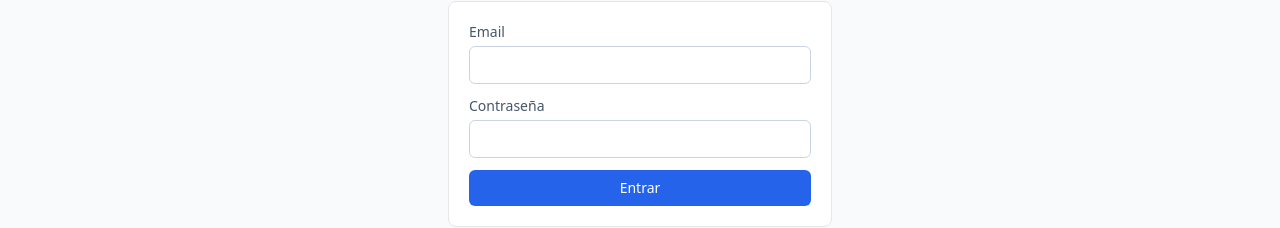
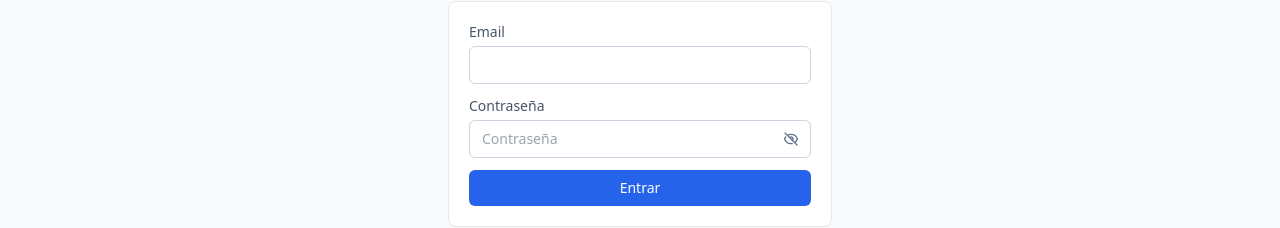
Before and after one commit to dxviidmg/deskly-tickets, a Next.js app in the folder web/: page /login in a window 1280 px wide. Shown: the part 128-356 px from the top of the page. Built offline with nearby package versions, Linux system fonts and the light colour scheme.

Commit message:
feat(web): password visibility toggle (eye icon)
New PasswordInput component with show/hide button using SVG icons (eye/eye-off)
Applied to:
- Login page (Iniciar sesión)
- User creation form (Crear usuario)

Button appears right side of input, clicking toggles password visibility

```diff
--- a/web/app/login/page.tsx
+++ b/web/app/login/page.tsx
@@ -3,6 +3,7 @@
 import { useEffect, useState } from "react";
 import { useRouter, useSearchParams } from "next/navigation";
 import { useAuth } from "@/components/AuthProvider";
+import { PasswordInput } from "@/components/PasswordInput";
 import { ApiError } from "@/lib/api";
 
 export default function LoginPage() {
@@ -61,12 +62,11 @@ export default function LoginPage() {
           <label className="mb-1 block text-sm text-slate-600">
             Contraseña
           </label>
-          <input
-            type="password"
+          <PasswordInput
             value={password}
-            onChange={(e) => setPassword(e.target.value)}
+            onChange={setPassword}
+            placeholder="Contraseña"
             required
-            className="w-full rounded-md border border-slate-300 px-3 py-2 text-sm"
           />
         </div>
         {error && (
--- a/web/app/users/page.tsx
+++ b/web/app/users/page.tsx
@@ -4,6 +4,7 @@ import { useCallback, useEffect, useState } from "react";
 import { api, ApiError } from "@/lib/api";
 import type { User } from "@/lib/types";
 import { RequireAuth } from "@/components/RequireAuth";
+import { PasswordInput } from "@/components/PasswordInput";
 import { TableSkeleton, EmptyState, ErrorState } from "@/components/UiStates";
 
 export default function UsersPage() {
@@ -116,15 +117,16 @@ function UsersAdmin() {
             required
             className="flex-1 rounded-md border border-slate-300 px-3 py-2 text-sm"
           />
-          <input
-            type="password"
-            value={password}
-            onChange={(e) => setPassword(e.target.value)}
-            placeholder="Contraseña (mín. 6)"
-            required
-            minLength={6}
-            className="flex-1 rounded-md border border-slate-300 px-3 py-2 text-sm"
-          />
+          <div className="flex-1">
+            <PasswordInput
+              value={password}
+              onChange={setPassword}
+              placeholder="Contraseña (mín. 6)"
+              required
+              minLength={6}
+              className="flex-1"
+            />
+          </div>
           <label className="flex items-center gap-1 text-sm text-slate-600">
             <input
               type="checkbox"
--- /dev/null
+++ b/web/components/PasswordInput.tsx
@@ -0,0 +1,88 @@
+import { useState } from "react";
+
+interface PasswordInputProps {
+  value: string;
+  onChange: (value: string) => void;
+  placeholder?: string;
+  required?: boolean;
+  disabled?: boolean;
+  minLength?: number;
+  className?: string;
+}
+
+export function PasswordInput({
+  value,
+  onChange,
+  placeholder = "Contraseña",
+  required = false,
+  disabled = false,
+  minLength,
+  className = "",
+}: PasswordInputProps) {
+  const [showPassword, setShowPassword] = useState(false);
+
+  const toggleVisibility = () => {
+    setShowPassword(!showPassword);
+  };
+
+  return (
+    <div className="relative flex items-center">
+      <input
+        type={showPassword ? "text" : "password"}
+        value={value}
+        onChange={(e) => onChange(e.target.value)}
+        placeholder={placeholder}
+        required={required}
+        disabled={disabled}
+        minLength={minLength}
+        className={`w-full rounded-md border border-slate-300 px-3 py-2 text-sm pr-10 ${className}`}
+      />
+      <button
+        type="button"
+        onClick={toggleVisibility}
+        disabled={disabled}
+        aria-label={showPassword ? "Ocultar contraseña" : "Mostrar contraseña"}
+        className="absolute right-2 top-1/2 -translate-y-1/2 rounded p-1 text-slate-500 hover:bg-slate-100 hover:text-slate-700 disabled:opacity-50"
+        title={showPassword ? "Ocultar" : "Mostrar"}
+      >
+        {showPassword ? (
+          // Eye icon (open)
+          <svg
+            className="h-4 w-4"
+            fill="none"
+            stroke="currentColor"
+            viewBox="0 0 24 24"
+          >
+            <path
+              strokeLinecap="round"
+              strokeLinejoin="round"
+              strokeWidth={2}
+              d="M15 12a3 3 0 11-6 0 3 3 0 016 0z"
+            />
+            <path
+              strokeLinecap="round"
+              strokeLinejoin="round"
+              strokeWidth={2}
+              d="M2.458 12C3.732 7.943 7.523 5 12 5c4.478 0 8.268 2.943 9.542 7-1.274 4.057-5.064 7-9.542 7-4.477 0-8.268-2.943-9.542-7z"
+            />
+          </svg>
+        ) : (
+          // Eye-off icon (closed)
+          <svg
+            className="h-4 w-4"
+            fill="none"
+            stroke="currentColor"
+            viewBox="0 0 24 24"
+          >
+            <path
+              strokeLinecap="round"
+              strokeLinejoin="round"
+              strokeWidth={2}
+              d="M13.875 18.825A10.05 10.05 0 0112 19c-4.478 0-8.268-2.943-9.543-7a9.97 9.97 0 011.563-3.029m5.858.908a3 3 0 114.243 4.243M9.878 9.878l4.242 4.242M9.88 9.88l-3.29-3.29m7.532 7.532l3.29 3.29M3 3l3.59 3.59m0 0A9.953 9.953 0 0112 5c4.478 0 8.268 2.943 9.543 7a10.025 10.025 0 01-4.132 5.411m0 0L21 21"
+            />
+          </svg>
+        )}
+      </button>
+    </div>
+  );
+}
```
